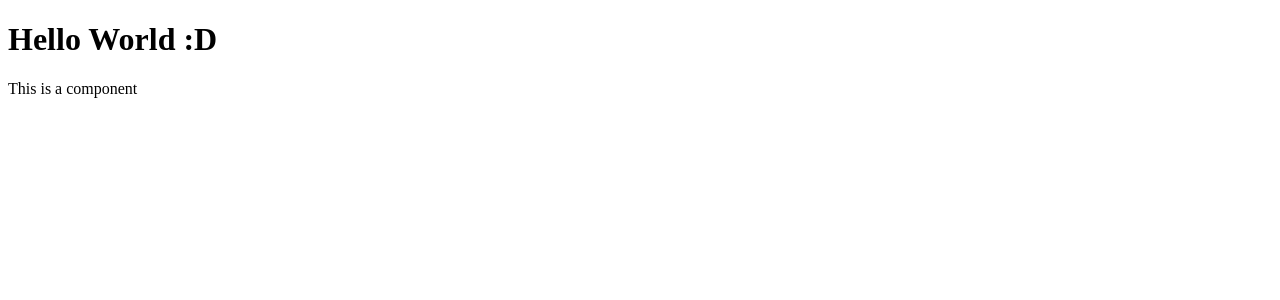
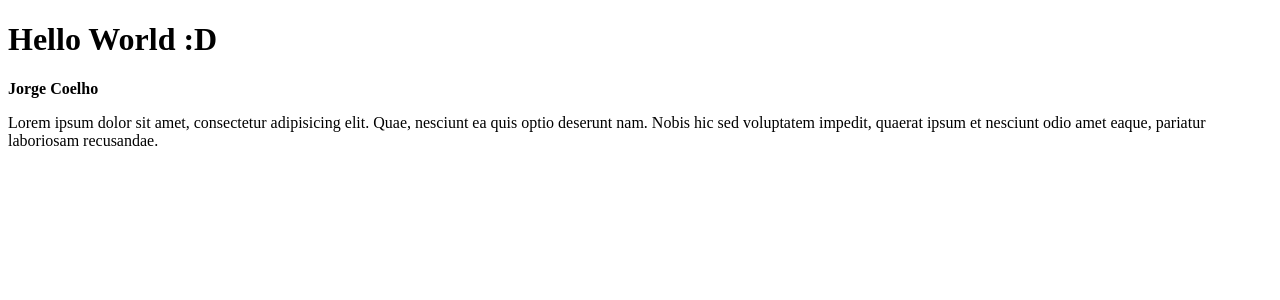
Before and after one commit to JorgeMCoelho/react_learning, a React (Vite) app in the folder 01-fundamentals-react.js/: page / in a window 1280 px wide. Shown: the top 300 px of the page. Built offline with nearby package versions, Linux system fonts and the light colour scheme.

Commit message:
Third baby steps - Properties

```diff
--- a/01-fundamentals-react.js/src/Component1.jsx
+++ /dev/null
@@ -1,3 +0,0 @@
-export function Componente1(){
-    return <p>This is a component</p>
-}
--- /dev/null
+++ b/01-fundamentals-react.js/src/Post.jsx
@@ -0,0 +1,8 @@
+export function Post(props){
+    return(
+        <div>
+            <strong>{props.author}</strong>
+            <p>{props.content}</p>
+        </div>
+    )
+}
--- a/01-fundamentals-react.js/src/main.jsx
+++ b/01-fundamentals-react.js/src/main.jsx
@@ -1,11 +1,14 @@
 import { StrictMode } from 'react'
 import { createRoot } from 'react-dom/client'
 import { App } from './App.jsx'
-import { Componente1 } from './Component1.jsx'
+import { Post } from './Post.jsx'
 
 createRoot(document.getElementById('root')).render(
   <StrictMode>
     <App />
-    <Componente1 />
+    <Post
+      author="Jorge Coelho"
+      content="Lorem ipsum dolor sit amet, consectetur adipisicing elit. Quae, nesciunt ea quis optio deserunt nam. Nobis hic sed voluptatem impedit, quaerat ipsum et nesciunt odio amet eaque, pariatur laboriosam recusandae."
+    />
   </StrictMode>,
 )
```
